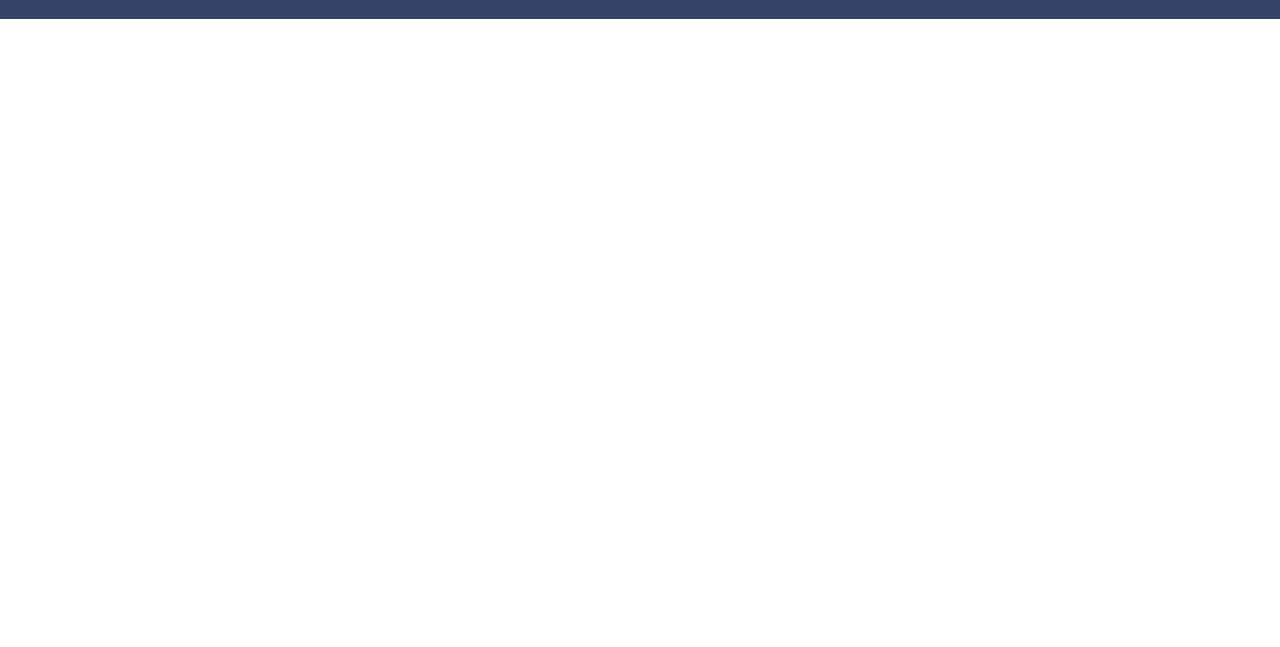
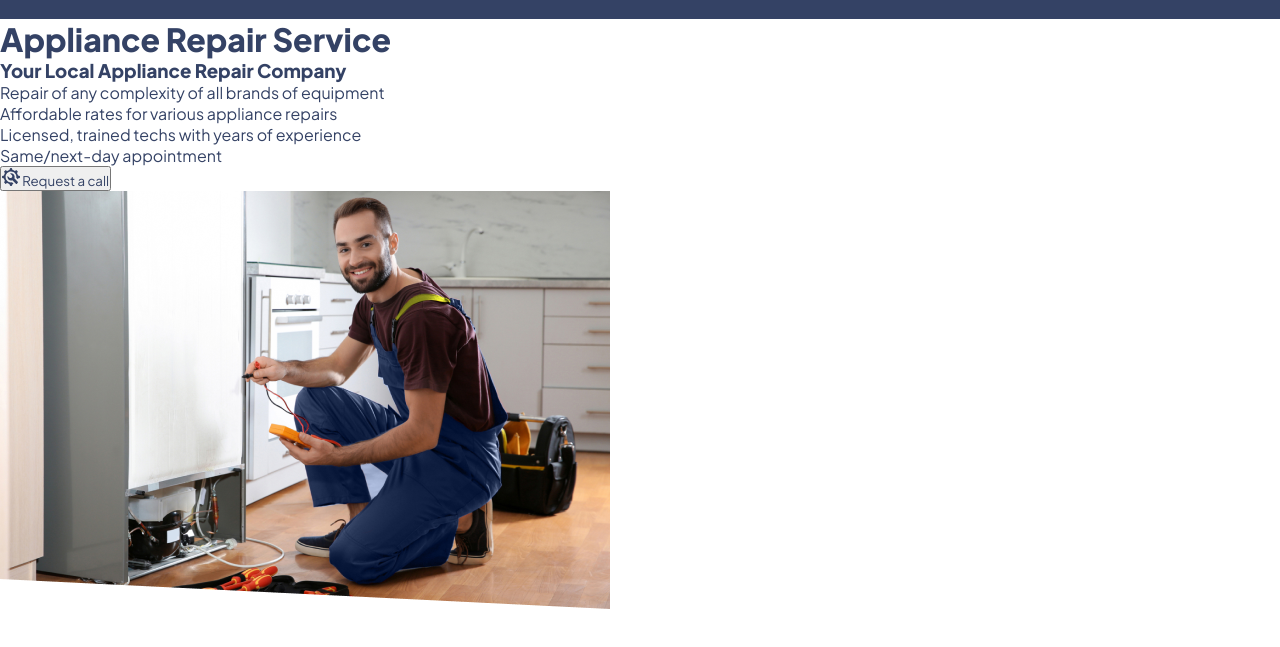
Before and after one commit to DEZester/Diagnostech-test-task, a website: page index.html in a window 1280 px wide. Shown: the part 111-758 px from the top of the page. Drawn offline with Linux system fonts and the light colour scheme.

Commit message:
main html tegs

```diff
--- a/index.html
+++ b/index.html
@@ -107,5 +107,57 @@
         </button>
       </div>
     </header>
+    <!-- header -->
+    <main class="main">
+      <div class="main__container">
+        <div class="main__info">
+          <div class="main__titles-container">
+            <h1 class="main__main-title">Appliance Repair Service</h1>
+            <h3 class="main__second-title">Your Local Appliance Repair Company</h3>
+          </div>
+          <ul class="main__list">
+            <li class="main__list-item">
+              <i class="main__list-icon"></i>Repair of any complexity of all brands of equipment
+            </li>
+            <li class="main__list-item">
+              <i class="main__list-icon"></i>Affordable rates for various appliance repairs
+            </li>
+            <li class="main__list-item">
+              <i class="main__list-icon"></i>Licensed, trained techs with years of experience
+            </li>
+            <li class="main__list-item">
+              <i class="main__list-icon"></i>Same/next-day appointment
+            </li>
+          </ul>
+          <button class="main__btn">
+            <svg
+              width="18"
+              height="18"
+              viewBox="0 0 18 18"
+              fill="none"
+              xmlns="http://www.w3.org/2000/svg"
+            >
+              <g clip-path="url(#clip0_2_158)">
+                <path
+                  d="M16.02 7.47C15.84 6.66 15.48 5.85 15.03 5.13L15.93 3.24L14.67 1.98L12.78 2.88C12.06 2.43 11.34 2.16 10.53 1.98L9.9 0H8.1L7.38 1.98C6.57 2.16 5.85 2.52 5.13 2.97L3.24 2.07L1.98 3.24L2.88 5.13C2.43 5.85 2.16 6.57 1.98 7.38L0 8.1V9.9L1.98 10.62C2.16 11.43 2.52 12.24 2.88 12.87L1.98 14.76L3.24 16.02L5.13 15.12C5.85 15.57 6.57 15.93 7.38 16.11L8.1 18H9.9L10.62 16.02C10.89 15.93 11.25 15.84 11.52 15.75L10.08 14.31C6.66 14.94 3.6 12.42 3.6 9C3.6 6.03 6.03 3.6 9 3.6C12.33 3.6 14.85 6.57 14.31 9.72L15.84 11.25C15.93 10.98 16.02 10.8 16.02 10.53L18 9.9V8.1L16.02 7.47Z"
+                  fill="#344265"
+                />
+                <path
+                  d="M17.6397 15.6602L12.3297 10.3502C13.5897 7.56016 10.9797 4.59016 8.09971 5.40016L9.71971 7.02016C10.4397 7.74016 10.4397 8.91016 9.71971 9.54016C9.08971 10.2602 7.82971 10.2602 7.19971 9.54016L5.57971 8.01016C4.76971 10.5302 7.37971 13.4102 10.3497 12.2402L15.6597 17.5502C16.1997 18.0902 17.0097 18.0902 17.5497 17.5502C18.0897 17.1002 18.0897 16.2002 17.6397 15.6602Z"
+                  fill="#344265"
+                />
+              </g>
+              <defs>
+                <clipPath id="clip0_2_158">
+                  <rect width="18" height="18" rx="9" fill="white" />
+                </clipPath>
+              </defs>
+            </svg>
+            Request a call
+          </button>
+        </div>
+        <img class="main__img" src="./source/images/mainImg.png" alt="mainImg" />
+      </div>
+    </main>
   </body>
 </html>
```
Also changed, not shown: source/images/mainImg.png (added).
